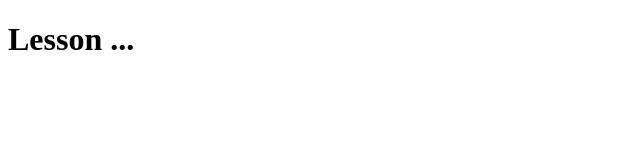
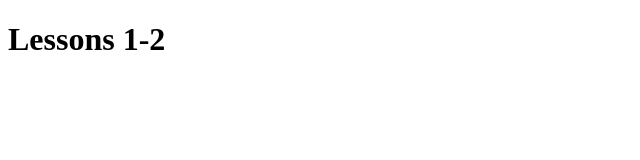
Before and after one commit to MalanSergii/NS_html-css_late2025, a plain HTML site: page index.html in a window 1280 px wide. Shown: the full height of the page, 0-640 px from the left. Drawn offline with Linux system fonts and the light colour scheme.

Commit message:
Update index.html

```diff
--- a/index.html
+++ b/index.html
@@ -6,6 +6,6 @@
         <title>Html & css</title>
     </head>
     <body>
-        <h1>Lesson ...</h1>
+        <h1>Lessons 1-2</h1>
     </body>
 </html>
```
